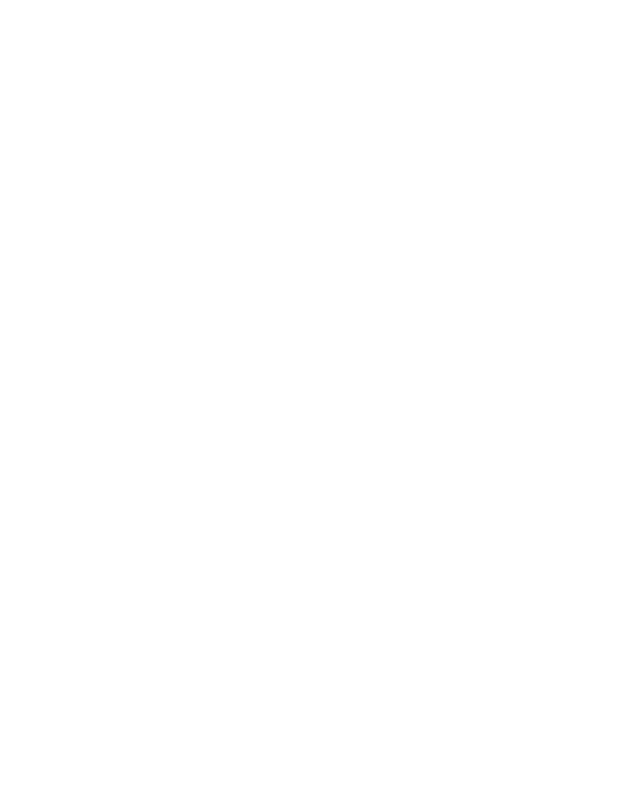
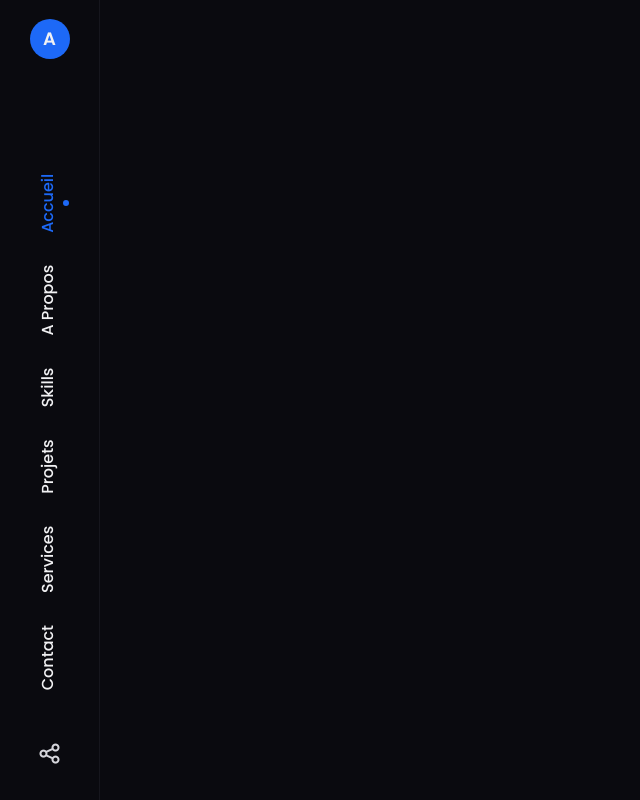
Before and after one commit to Aymar750/Portfolio, a plain HTML site: page index.html in a window 1280 px wide. Shown: the whole page, without its empty margins (0-640 px from the left). Drawn offline with nearby package versions, Linux system fonts and the light colour scheme.

Commit message:
Part1 sidebar terminé

```diff
--- a/assets/css/style.css
+++ b/assets/css/style.css
@@ -60,7 +60,45 @@
 }
 
 /* BASE */
+* {
+    margin: 0;
+    padding: 0;
+    box-sizing: border-box;
+}
+html {
+    scroll-behavior: smooth;
+}
+body,button,input{
+    font-family: var(--body-font);
+    font-size: var(--normal-font-size);
+}
 
+body {
+    background-color: var(--body-color);
+    color: var(--text-color);
+}
+
+h1, h2, h3 {
+    color: var(--title-color);
+    font-weight: var(--font-bold);
+}
+ul {
+    list-style: none;
+}
+a {
+    text-decoration: none;
+}
+img {
+    max-width: 100%;
+    height: auto;
+}
+button {
+    cursor: pointer;
+}
+button, input{
+    border: none;
+    outline:none;
+}
 
 /* LAYOUT */
 
@@ -69,10 +107,90 @@
 
 
 /* SIDEBAR */
+.sidebar {
+   position: fixed;
+   width: 100px;
+   height: 100vh;
+   background-color: var(--body-color);
+   border-right: 1px solid var(--box-color);
+}
 
+.nav_logo {
+    position: absolute;
+    left: 0;
+    right: 0;
+    top: 1.2rem;
+    width: 40px;
+    height: 40px;
+    border-radius: 50%;
+    background-color: var(--skin-color);
+    text-align: center;
+    margin: auto;
+}
+
+.nav_logo-text {
+    font-size: 1.125rem;
+    color: var(--title-color);
+    font-weight: var(--font-bold);
+    line-height: 40px;
+}
+
+.nav_menu {
+    position: fixed;
+    transform: rotate(-90deg) translateX(-104%);
+    transform-origin: left top;
+    width: 100vh;
+}
+
+.menu {
+    display: flex;
+}
+
+.nav_list {
+    display: flex;
+    flex-direction: row-reverse;
+    margin: -2px auto 0 auto;
+}
+
+.nav_link {
+    float: right;
+    height: 100%;
+    line-height: 100px;
+    padding: 0 1rem;
+    color: var(--title-color);
+    font-weight: var(--font-medium);
+    position: relative;
+    transition: .4s;
+}
+
+.btn_share {
+    position: absolute;
+    bottom: 1.8rem;
+    left: 0;
+    right: 0;
+    margin: auto;
+    text-align: center;
+}
+.social_share {
+    font-size: 1.5rem;
+}
 
 /* Active Link */
-
+.nav_link.active-link, .nav_link:hover {
+    color: var(--skin-color);
+}
+.nav_link.active-link::after, .nav_link:hover::after {
+    position: absolute;
+    content: '';
+    width: 6px;
+    height: 6px;
+    background-color: var(--skin-color);
+    border-radius: 50%;
+    bottom: 1.8rem;
+    left: 0;
+    right: 0;
+    margin: auto;
+}
 
 /* MAIN */
 
--- a/index.html
+++ b/index.html
@@ -18,7 +18,43 @@
 
 <body>
     <!-- SIDEBAR -->
+    <aside class="sidebar" id="sidebar">
+        <nav class="nav">
 
+            <div class="nav_logo">
+                <a href="index.html" class="nav_logo-text">A</a>
+            </div>
+
+            <div class="nav_menu">
+                <div class="menu">
+                    <ul class="nav_list">
+                        <li class="nav_item">
+                            <a href="#home" class="nav_link active-link">Accueil</a>
+                        </li>
+                        <li class="nav_item">
+                            <a href="#about" class="nav_link">A Propos</a>
+                        </li>
+                        <li class="nav_item">
+                            <a href="#skills" class="nav_link">Skills</a>
+                        </li>
+                        <li class="nav_item">
+                            <a href="#work" class="nav_link">Projets</a>
+                        </li>
+                        <li class="nav_item">
+                            <a href="#services" class="nav_link">Services</a>
+                        </li>
+                        <li class="nav_item">
+                            <a href="#contact" class="nav_link">Contact</a>
+                        </li>
+                    </ul>
+                </div>
+            </div>
+            <div class="btn_share">
+                <i class="uil uil-share-alt social_share"></i>
+            </div>
+
+        </nav>
+    </aside>
 
     <!-- MAIN -->
     <main class="main">
```
